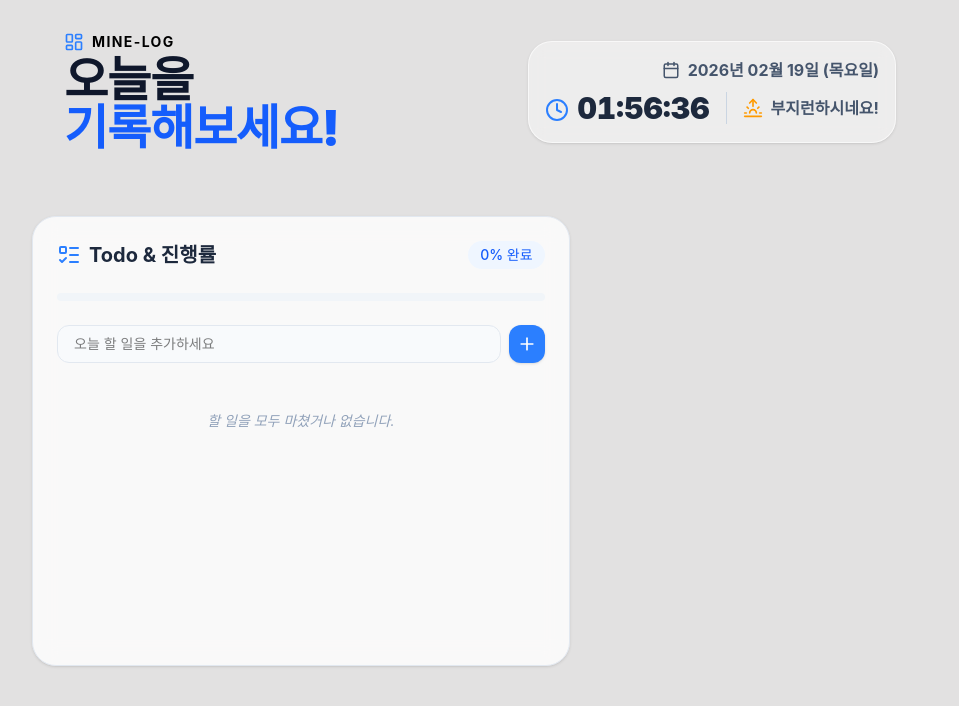
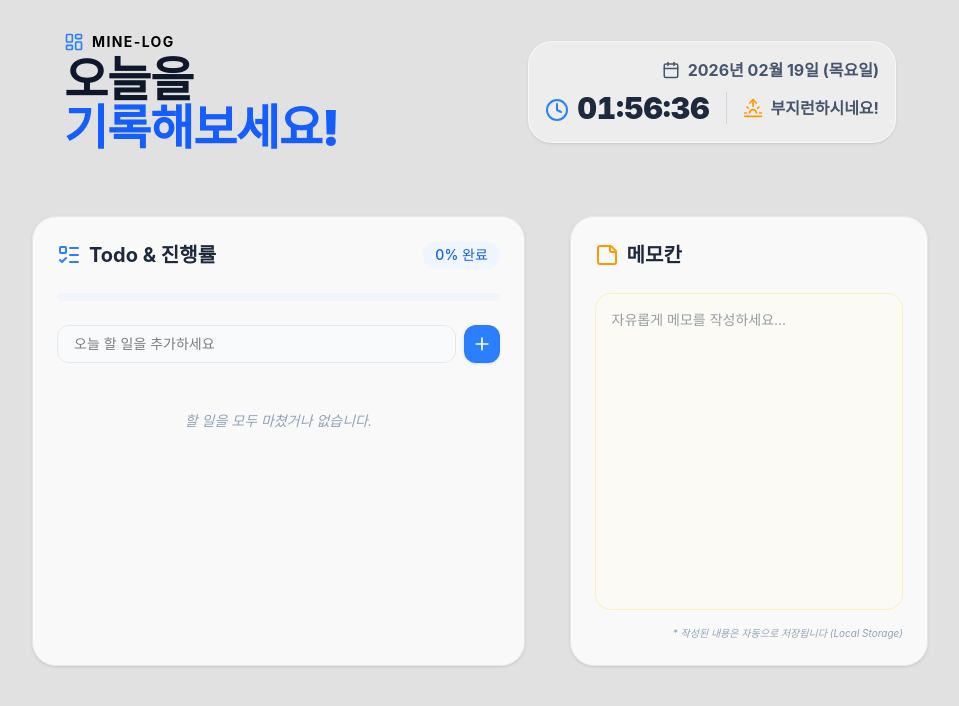
Before and after one commit to BbangSe01/mine-log, a Next.js app: page / in a window 1280 px wide. Shown: the top 706 px of the page, without its empty margins (160-1119 px from the left). Built offline with nearby package versions, Linux system fonts and the light colour scheme.

Commit message:
[FEAT] 메모 컴포넌트 생성

```diff
--- a/app/page.tsx
+++ b/app/page.tsx
@@ -4,8 +4,11 @@ export default function Home() {
     return (
         <div className="w-[70%]">
             <div className=" w-[100%] flex w-[100%] mt-8 justify-between">
-                <div className="w-[60%] h-[450px]">
+                <div className="w-[55%] h-[450px]">
                     <TodoSection />
+                </div>
+                <div className="w-[40%] h-[450px]">
+                    <MemoSection />
                 </div>
             </div>
         </div>
--- /dev/null
+++ b/components/MemoSection.tsx
@@ -0,0 +1,29 @@
+'use client';
+import { useState } from 'react';
+import { StickyNote } from 'lucide-react';
+
+export default function MemoSection() {
+    const [memo, setMemo] = useState('');
+
+    return (
+        <div className="bg-white/80 backdrop-blur-md p-6 rounded-3xl shadow-sm border border-slate-200 h-full flex flex-col">
+            <div className="flex items-center justify-between mb-6">
+                <div className="flex items-center gap-2">
+                    <StickyNote className="text-amber-500" size={24} />
+                    <h2 className="text-xl font-bold text-slate-800">메모칸</h2>
+                </div>
+            </div>
+
+            <textarea
+                value={memo}
+                onChange={e => setMemo(e.target.value)}
+                placeholder="자유롭게 메모를 작성하세요..."
+                className="flex-1 w-full bg-amber-50/30 border border-amber-200/50 rounded-2xl p-4 text-slate-700 text-sm focus:outline-none focus:ring-2 focus:ring-amber-500/10 resize-none custom-scrollbar"
+            />
+
+            <div className="mt-4 text-[10px] text-slate-400 text-right italic">
+                * 작성된 내용은 자동으로 저장됩니다 (Local Storage)
+            </div>
+        </div>
+    );
+}
```
